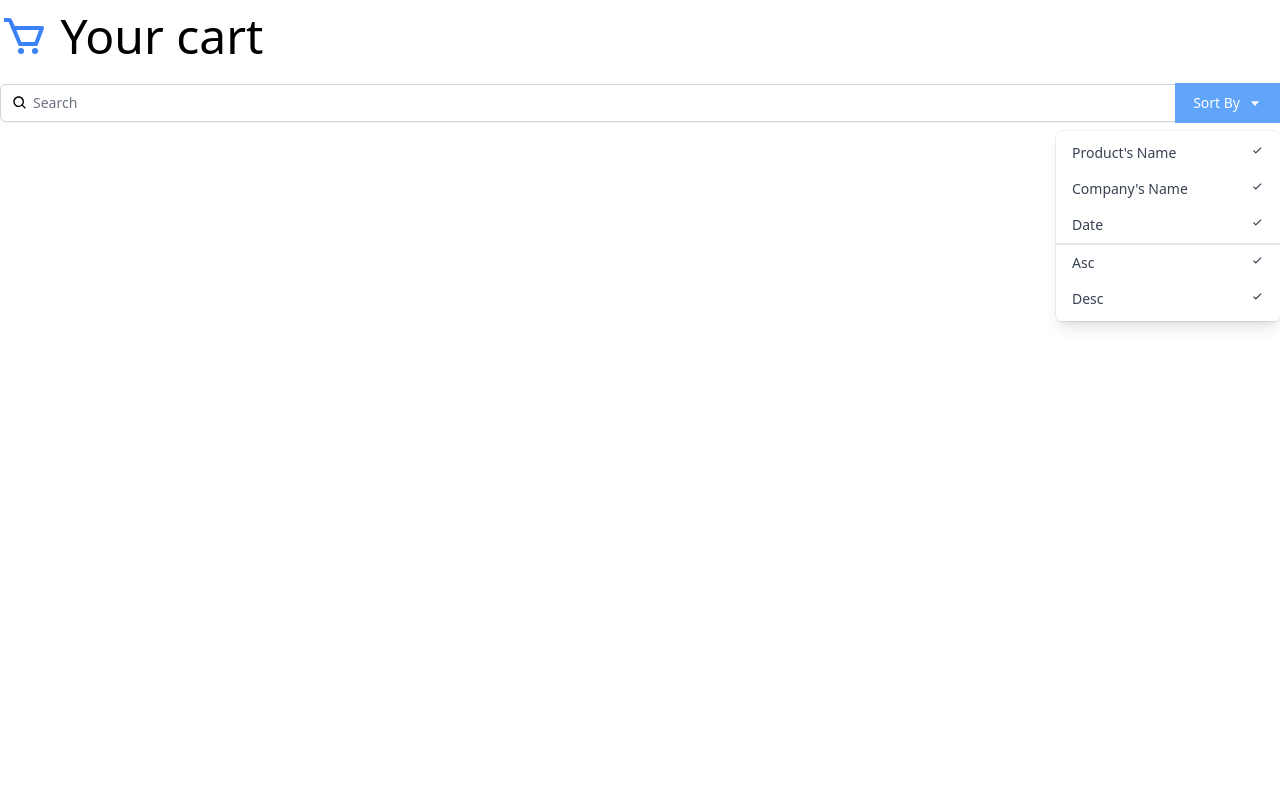
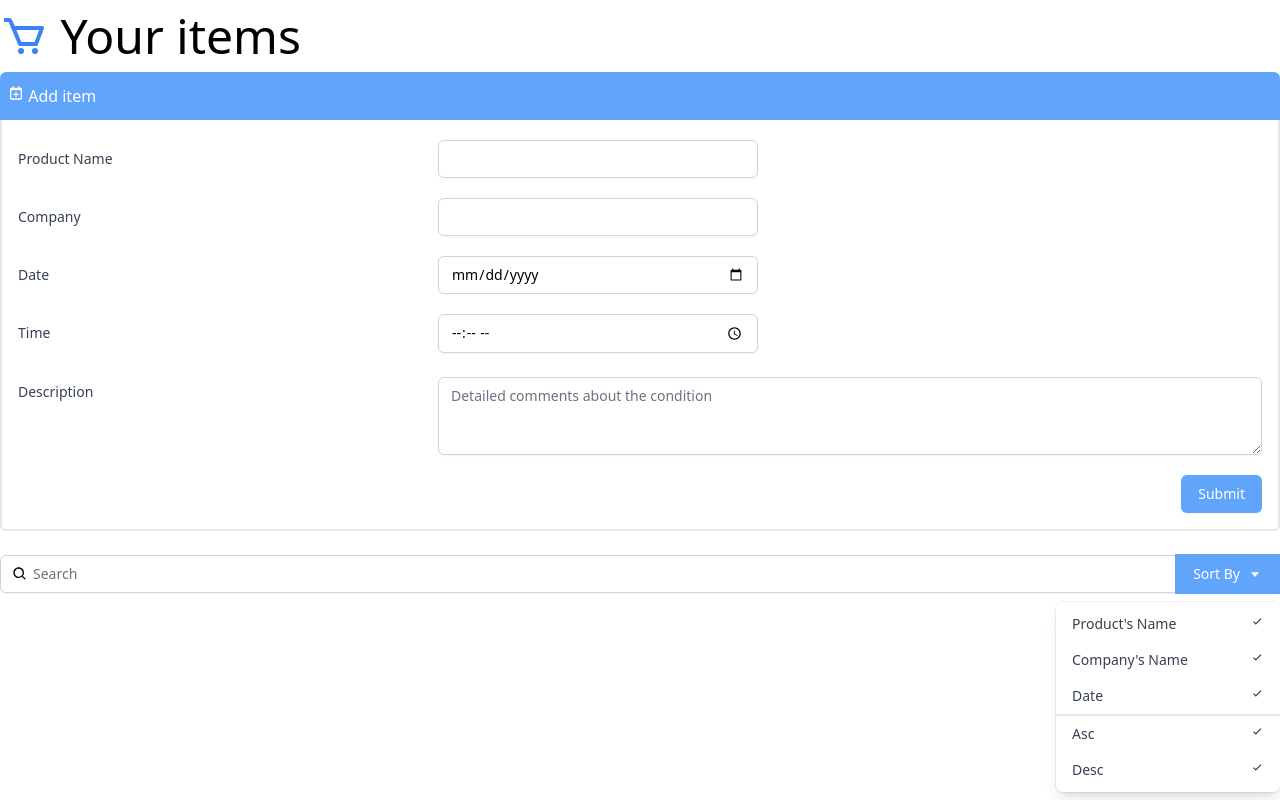
Before and after one commit to AndreMorandi/React-Simple-Interface, a React (Create React App) app: page / in a window 1280 px wide. Built offline with nearby package versions, Linux system fonts and the light colour scheme.

Commit message:
Add Items component

```diff
--- a/src/App.js
+++ b/src/App.js
@@ -1,14 +1,14 @@
 import { BiCart } from "react-icons/bi";
+import Items from "./components/Items";
 import Search from "./components/Search";
-
-
 
 function App() {
   return (
     <div className="App container mx-auto mt-3 font-thin">
-      <h1 className="text-5xl">
-          <BiCart className="inline-block align-top text-blue-500"/> Your cart
+      <h1 className="text-5xl mb-3">
+          <BiCart className="inline-block align-top text-blue-500"/> Your items
       </h1>
+      <Items />
       <Search />
     </div>
 
--- /dev/null
+++ b/src/components/Items.js
@@ -0,0 +1,76 @@
+import { BiCalendarPlus } from "react-icons/bi"
+
+const Items = () => {
+
+    return (
+        <div>
+            <button className="bg-blue-400 text-white px-2 py-3 w-full text-left rounded-t-md">
+            <div><BiCalendarPlus className="inline-block align-text-top" />  Add item</div>
+            </button>
+            <div className="border-r-2 border-b-2 border-l-2 border-light-blue-500 rounded-b-md pl-4 pr-4 pb-4">
+                <div className="sm:grid sm:grid-cols-3 sm:gap-4 sm:items-start  sm:pt-5">
+                    <label htmlFor="ownerName" className="block text-sm font-medium text-gray-700 sm:mt-px sm:pt-2">
+                    Product Name
+                    </label>
+                    <div className="mt-1 sm:mt-0 sm:col-span-2">
+                    <input type="text" name="ownerName" id="ownerName"
+                        className="max-w-lg block w-full shadow-sm focus:ring-indigo-500 focus:border-indigo-500 sm:max-w-xs sm:text-sm border-gray-300 rounded-md" />
+                    </div>
+                </div>
+
+                <div className="sm:grid sm:grid-cols-3 sm:gap-4 sm:items-start  sm:pt-5">
+                    <label htmlFor="petName" className="block text-sm font-medium text-gray-700 sm:mt-px sm:pt-2">
+                    Company
+                    </label>
+                    <div className="mt-1 sm:mt-0 sm:col-span-2">
+                    <input type="text" name="petName" id="petName"
+                        className="max-w-lg block w-full shadow-sm focus:ring-indigo-500 focus:border-indigo-500 sm:max-w-xs sm:text-sm border-gray-300 rounded-md" />
+                    </div>
+                </div>
+
+                <div className="sm:grid sm:grid-cols-3 sm:gap-4 sm:items-start  sm:pt-5">
+                    <label htmlFor="aptDate" className="block text-sm font-medium text-gray-700 sm:mt-px sm:pt-2">
+                    Date
+                    </label>
+                    <div className="mt-1 sm:mt-0 sm:col-span-2">
+                    <input type="date" name="aptDate" id="aptDate"
+                        className="max-w-lg block w-full shadow-sm focus:ring-indigo-500 focus:border-indigo-500 sm:max-w-xs sm:text-sm border-gray-300 rounded-md" />
+                    </div>
+                </div>
+
+                <div className="sm:grid sm:grid-cols-3 sm:gap-4 sm:items-start  sm:pt-5">
+                    <label htmlFor="aptTime" className="block text-sm font-medium text-gray-700 sm:mt-px sm:pt-2">
+                    Time
+                    </label>
+                    <div className="mt-1 sm:mt-0 sm:col-span-2">
+                    <input type="time" name="aptTime" id="aptTime"
+                        className="max-w-lg block w-full shadow-sm focus:ring-indigo-500 focus:border-indigo-500 sm:max-w-xs sm:text-sm border-gray-300 rounded-md" />
+                    </div>
+                </div>
+
+                <div className="sm:grid sm:grid-cols-3 sm:gap-4 sm:items-start  sm:pt-5">
+                    <label htmlFor="aptNotes" className="block text-sm font-medium text-gray-700 sm:mt-px sm:pt-2">
+                    Description
+                    </label>
+                    <div className="mt-1 sm:mt-0 sm:col-span-2">
+                    <textarea id="aptNotes" name="aptNotes" rows="3"
+                        className="shadow-sm focus:ring-indigo-500 focus:border-indigo-500 mt-1 block w-full sm:text-sm border-gray-300 rounded-md" placeholder="Detailed comments about the condition"></textarea>
+                    </div>
+                </div>
+
+
+                <div className="pt-5">
+                    <div className="flex justify-end">
+                    <button type="submit" className="ml-3 inline-flex justify-center py-2 px-4 border border-transparent shadow-sm text-sm font-medium rounded-md text-white bg-blue-400 hover:bg-blue-700 focus:outline-none focus:ring-2 focus:ring-offset-2 focus:ring-blue-400">
+                        Submit
+                    </button>
+                    </div>
+                </div>
+            </div>
+      </div>
+    )
+
+}
+
+
+export default Items
```
